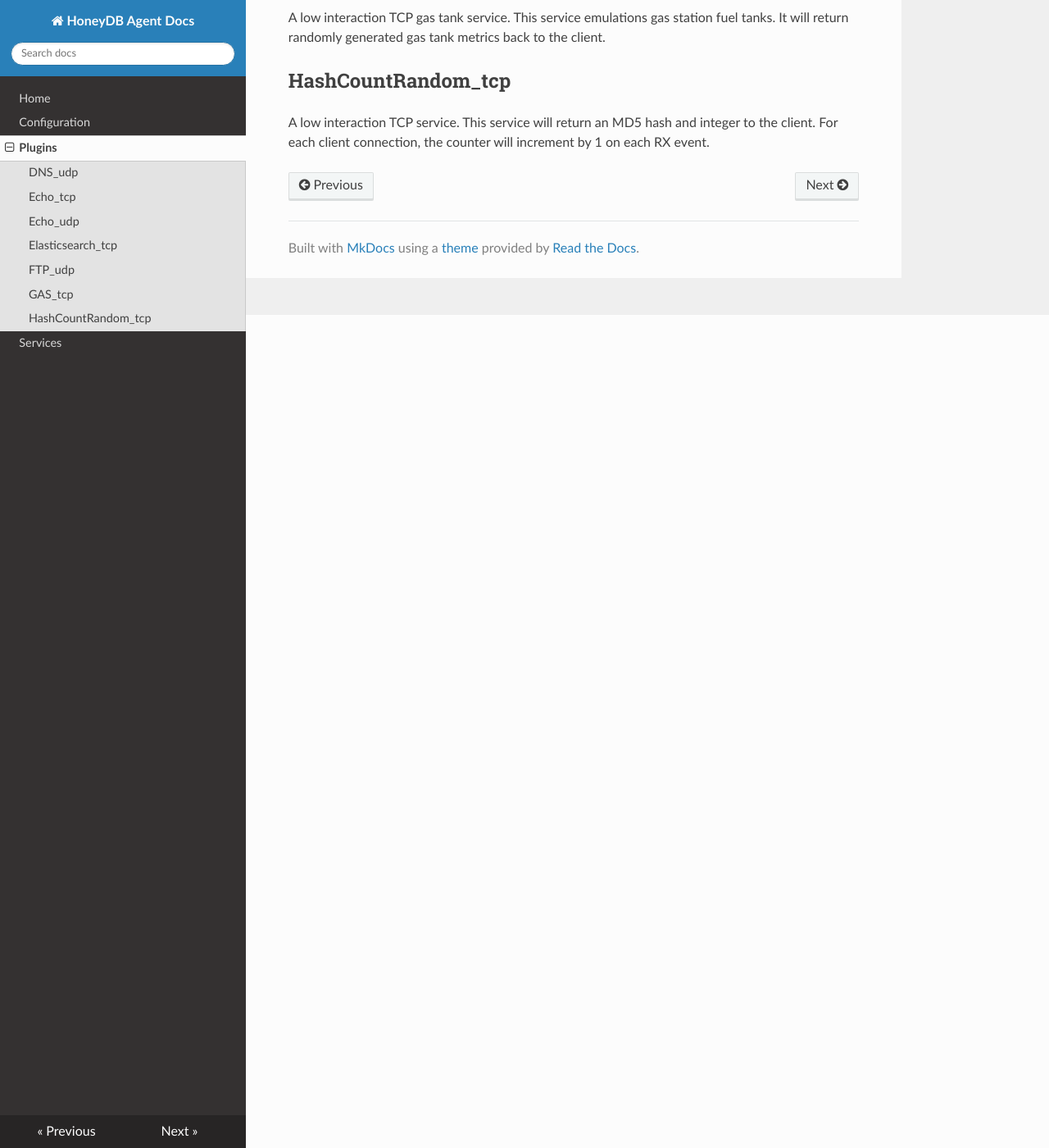
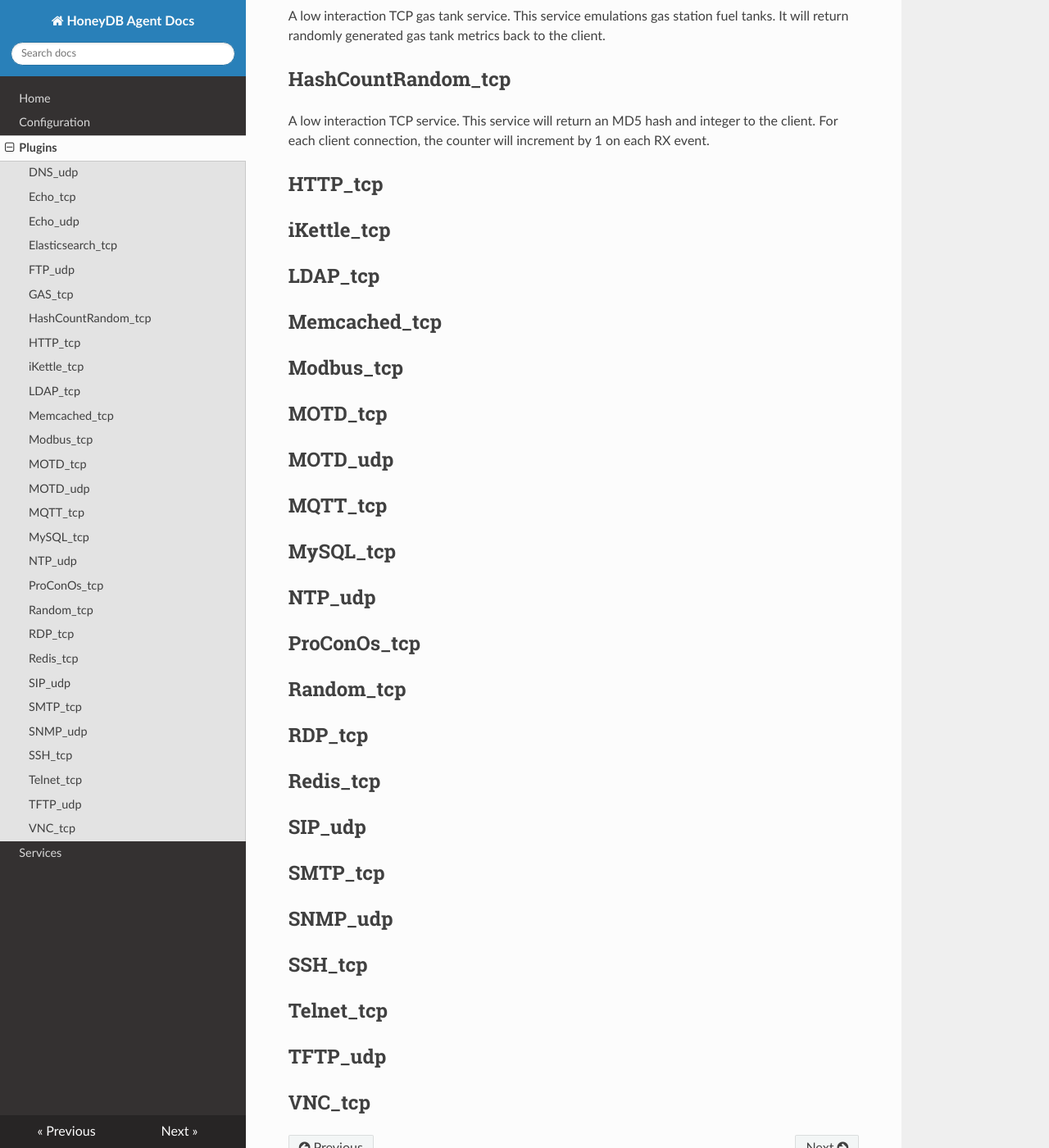
Before and after one commit to honeydbio/honeydb-agent-docs, an MkDocs documentation site: the page built from docs/plugins.md, in a window 1280 px wide and 1400 px high, scrolled down 1016 px. Shown: the whole window at 82% size. Built offline with MkDocs 1.6.1, drawn with Linux system fonts in a browser that asks for light colours; nearby versions of some CDN libraries; old or Windows-style settings are respelled for this version of MkDocs.

Commit message:
Update plugins.md

```diff
--- a/docs/plugins.md
+++ b/docs/plugins.md
@@ -20,7 +20,7 @@ A low interaction UDP echo service. Any data sent to this service will be echoed
 
 ## Elasticsearch_tcp
 
-A low interaction TCP Elasticsearch service. This service will handle requests to `/`, `/_nodes` and `/_search`, and will provide fake responses to the client.
+A low interaction TCP Elasticsearch service. This service will handle requests to **/**, **/_nodes** and **/_search**, and will provide fake responses to the client.
 
 ## FTP_udp
 
@@ -33,3 +33,45 @@ A low interaction TCP gas tank service. This service emulations gas station fuel
 ## HashCountRandom_tcp
 
 A low interaction TCP service. This service will return an MD5 hash and integer to the client. For each client connection, the counter will increment by 1 on each RX event.
+
+## HTTP_tcp
+
+## iKettle_tcp
+
+## LDAP_tcp
+
+## Memcached_tcp
+
+## Modbus_tcp
+
+## MOTD_tcp
+
+## MOTD_udp
+
+## MQTT_tcp
+
+## MySQL_tcp
+
+## NTP_udp
+
+## ProConOs_tcp
+
+## Random_tcp
+
+## RDP_tcp
+
+## Redis_tcp
+
+## SIP_udp
+
+## SMTP_tcp
+
+## SNMP_udp
+
+## SSH_tcp
+
+## Telnet_tcp
+
+## TFTP_udp
+
+## VNC_tcp
```
